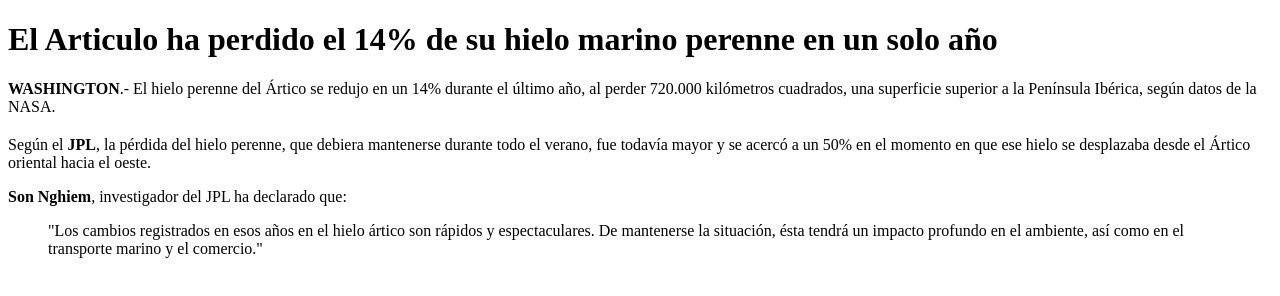
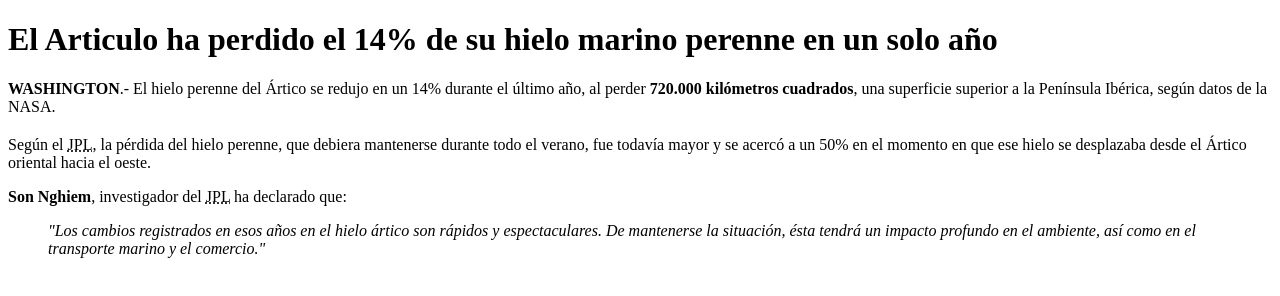
Before and after one commit to jesu337/Bonificacion-0.1, a plain HTML site: page bonificacion.html in a window 1280 px wide. Drawn offline with Linux system fonts and the light colour scheme.

Commit message:
Actualice la bonificacion.html

```diff
--- a/bonificacion.html
+++ b/bonificacion.html
@@ -8,12 +8,12 @@
 <body>
     <h1>El Articulo ha perdido el 14% de su hielo marino perenne en un solo año</h1>
 
-    <p><strong>WASHINGTON</strong>.- El hielo perenne del Ártico se redujo en un 14% durante el último año, al perder 720.000 kilómetros cuadrados, una superficie superior a la Península Ibérica, según datos de la NASA.</p><h2></h2>
+    <p><strong>WASHINGTON</strong>.- El hielo perenne del Ártico se redujo en un 14% durante el último año, al perder <strong>720.000 kilómetros cuadrados</strong>, una superficie superior a la Península Ibérica, según datos de la NASA.</p><h2></h2>
 
-    <p>Según el <strong>JPL</strong>, la pérdida del hielo perenne, que debiera mantenerse durante todo el verano, fue todavía mayor y se acercó a un 50% en el momento en que ese hielo se desplazaba desde el Ártico oriental hacia el oeste.</p>
+    <p>Según el <abbr title="Jet Propulsion Laboratory">JPL</abbr>, la pérdida del hielo perenne, que debiera mantenerse durante todo el verano, fue todavía mayor y se acercó a un 50% en el momento en que ese hielo se desplazaba desde el Ártico oriental hacia el oeste.</p>
 
-    <p><strong>Son Nghiem</strong>, investigador del JPL ha declarado que:</p>
+    <p><strong>Son Nghiem</strong>, investigador del <abbr title="Jet Propulsion Laboratory">JPL</abbr> ha declarado que:</p>
 
-    <p><blockquote>"Los cambios registrados en esos años en el hielo ártico son rápidos y espectaculares. De mantenerse la situación, ésta tendrá un impacto profundo en el ambiente, así como en el transporte marino y el comercio."</blockquote></p>
+    <p><blockquote><dfn>"Los cambios registrados en esos años en el hielo ártico son rápidos y espectaculares. De mantenerse la situación, ésta tendrá un impacto profundo en el ambiente, así como en el transporte marino y el comercio."</dfn></blockquote></p>
 </body>
 </html>
```
